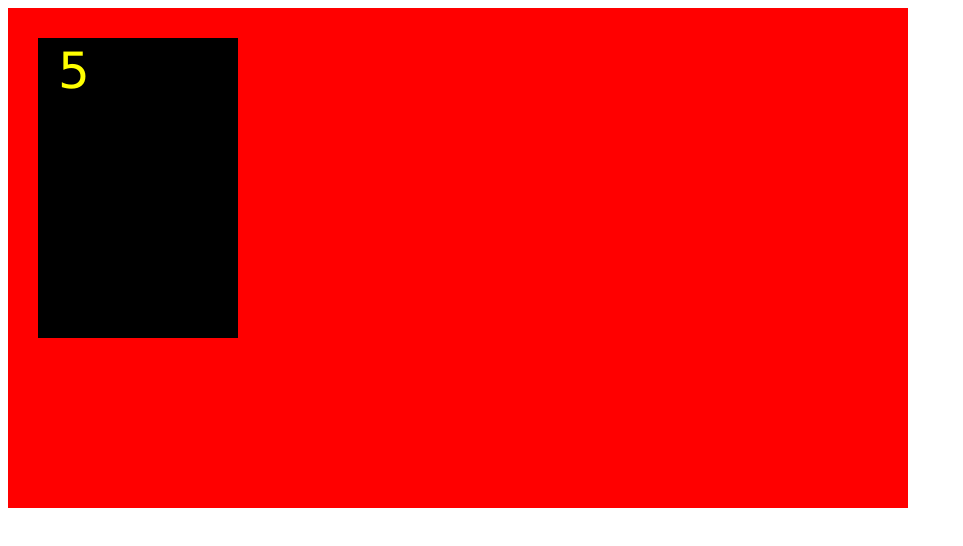
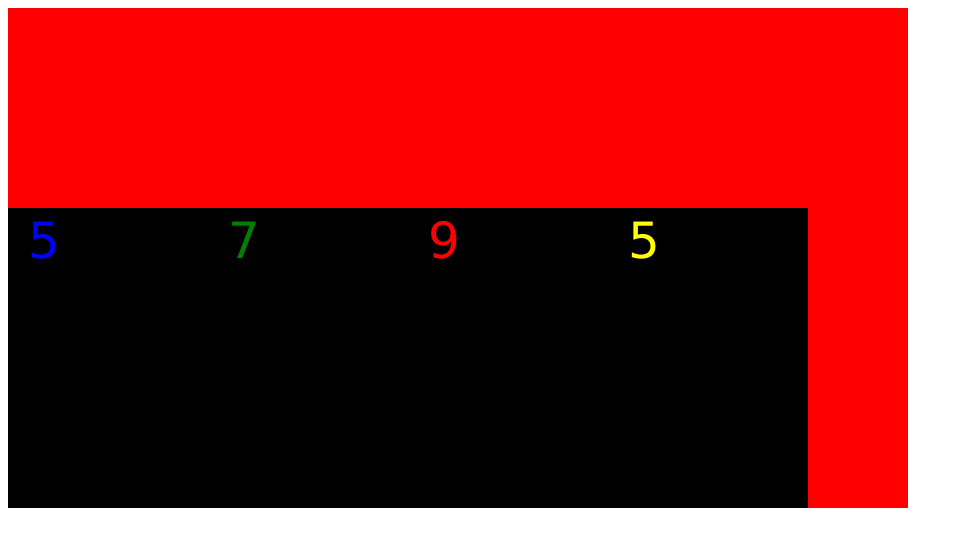
Before and after one commit to AndreLuiz123/UNO_online, a plain HTML site: page index.html in a window 1280 px wide. Shown: the whole page, without its empty margins (0-963 px from the left). Drawn offline with Linux system fonts and the light colour scheme.

Commit message:
Add classe Mão

```diff
--- /dev/null
+++ b/Mao.js
@@ -0,0 +1,25 @@
+class Mao{
+
+    constructor(){
+        this.mao = [];
+    }
+
+    compraCarta(carta){
+        this.mao.push(carta);
+        this.mao[this.mao.length-1].x = (this.mao.length-1)*this.mao[this.mao.length-1].w;
+        this.mao[this.mao.length-1].y = 200;
+    }
+
+    puxaCarta(i){
+       return this.mao[i];
+    }
+
+    desenhar(ctx){
+        for(var i=0; i<this.mao.length; i++)
+        {
+            this.mao[i].desenhar(ctx);
+        }
+    }
+
+
+}
--- a/index.html
+++ b/index.html
@@ -5,6 +5,7 @@
     <meta name="viewport" content="width=device-width, initial-scale=1.0">
     <title>Uno</title>
     <script  src="Carta.js"></script>
+    <script  src="Mao.js"></script>
 </head>
 <body>
 
@@ -39,6 +40,13 @@
     var carta3 = new Carta(9, 'red');
     var carta4 = new Carta(5, 'yellow');
 
+    var mao = new Mao();
+
+    mao.compraCarta(carta);
+    mao.compraCarta(carta2);
+    mao.compraCarta(carta3);
+    mao.compraCarta(carta4);
+
 
     function passo(t)//Main loop
     {
@@ -47,10 +55,7 @@
         ctx.fillStyle = "red";
         ctx.fillRect(0,0,canvas.width, canvas.height);
 
-        carta.desenhar(ctx);
-        carta2.desenhar(ctx);
-        carta3.desenhar(ctx);
-        carta4.desenhar(ctx);
+        mao.desenhar(ctx);
 
 
         anterior = t;
@@ -76,6 +81,10 @@
         cartaMovimentada = carta2;
       else if(e.pageX<= carta3.x + carta3.w && e.pageX> carta3.x && e.pageY<= carta3.y + carta3.h && e.pageY>= carta3.y)
         cartaMovimentada = carta3;
+      else if(e.pageX<= carta4.x + carta4.w && e.pageX> carta4.x && e.pageY<= carta4.y + carta4.h && e.pageY>= carta4.y)
+        cartaMovimentada = carta4;
+
+
 
        canvas.onmousemove = mymove;
     }
```
